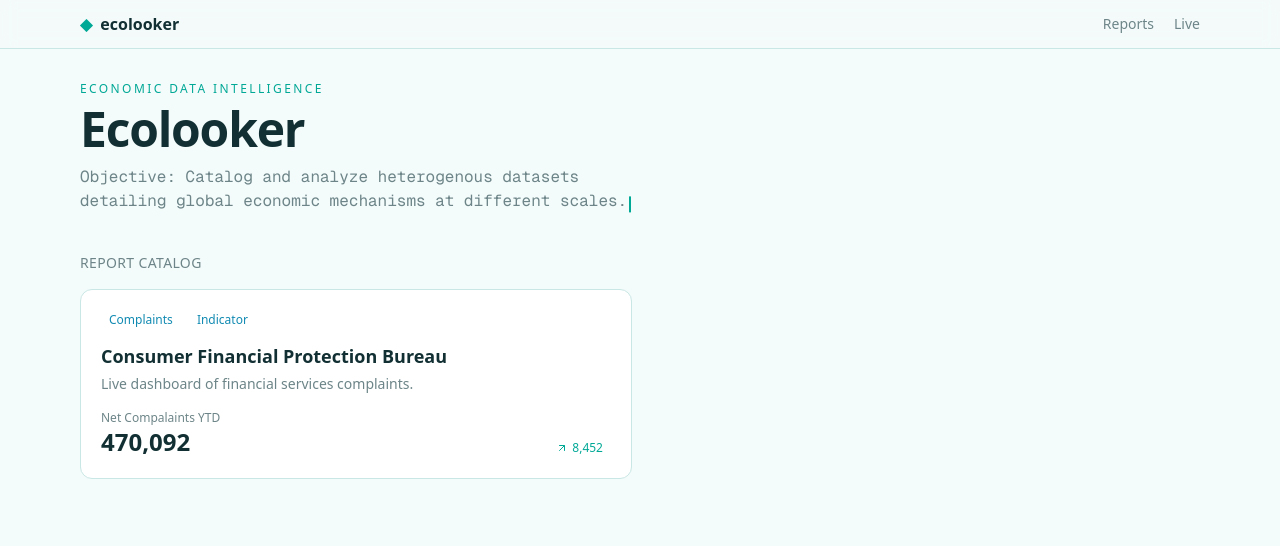
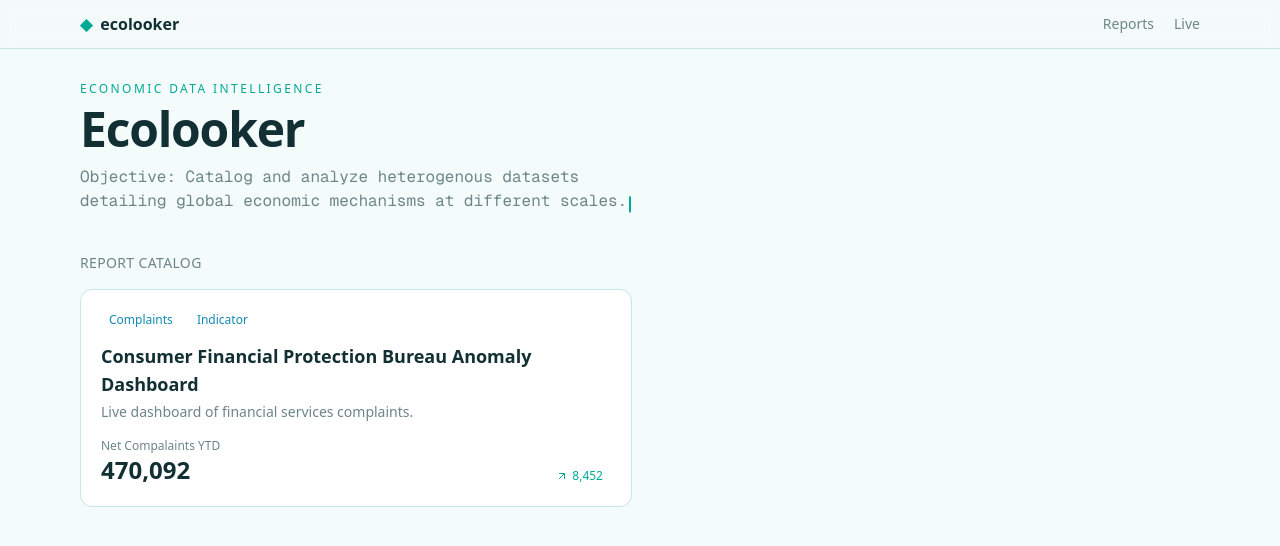
Before and after one commit to Ryanlin2/ecolooker, a Next.js app in the folder ecolooker-webapp/ecolooker/: page / in a window 1280 px wide. Shown: the top 546 px of the page. Built offline with nearby package versions, Linux system fonts and the light colour scheme.

Commit message:
naming for cfpb dash

```diff
--- a/ecolooker-webapp/ecolooker/src/app/reports/cfpb-complaints/page.tsx
+++ b/ecolooker-webapp/ecolooker/src/app/reports/cfpb-complaints/page.tsx
@@ -13,7 +13,7 @@
 import { getCfpbReport, seasonalityLabel } from "@/lib/cfpb-data";
 
 export const metadata: Metadata = {
-  title: "Consumer Financial Protection Bureau",
+  title: "Consumer Financial Protection Bureau Anomaly Dashboard",
   description: "Complaint trends and anomaly detection dashboard.",
 };
 
@@ -79,7 +79,7 @@
   return (
     <article className="space-y-12">
       <ReportHeader
-        title="Consumer Financial Protection Bureau"
+        title="Consumer Financial Protection Bureau Anomaly Dashboard"
         subtitle="Daily complaint volume, seasonality, product mix shifts, and anomaly detection across CFPB consumer complaint data."
         date={formatMonth(latest.dayReceived.slice(0, 7))}
         tags={["Complaints", "Anomaly Detection", "Consumer Finance"]}
--- a/ecolooker-webapp/ecolooker/src/lib/reports.ts
+++ b/ecolooker-webapp/ecolooker/src/lib/reports.ts
@@ -8,7 +8,7 @@
 export const reports: ReportMeta[] = [
   {
     slug: "cfpb-complaints",
-    title: "Consumer Financial Protection Bureau",
+    title: "Consumer Financial Protection Bureau Anomaly Dashboard",
     subtitle: "Live dashboard of financial services complaints.",
     date: "Jul 2026",
     tags: ["Complaints", "Indicator"],
```
